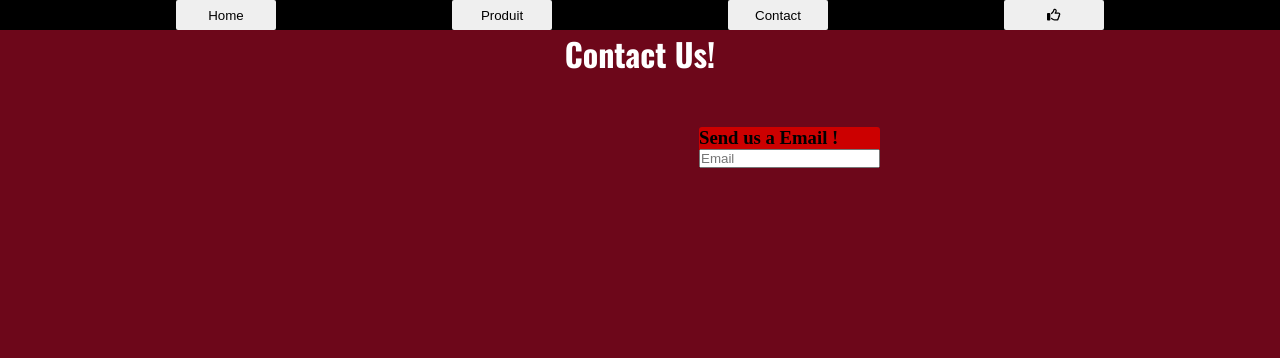
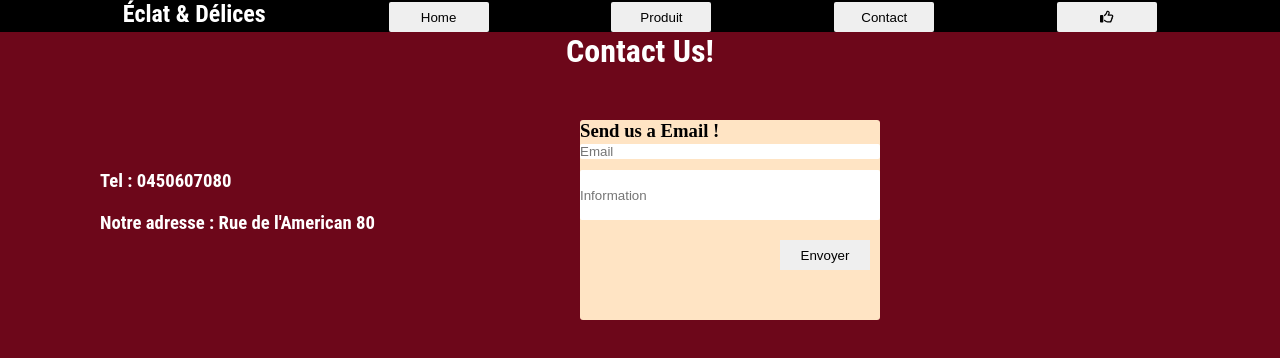
Before and after one commit to Jxstduncan/Projet_Final, a React (Vite) app: page /Contact in a window 1280 px wide. Shown: the top 358 px of the page. Built offline with nearby package versions, Linux system fonts and the light colour scheme; no server answers.

Commit message:
projet fini mais manque github pages

```diff
--- a/src/App.css
+++ b/src/App.css
@@ -43,7 +43,7 @@ body{
 }
 .white{
     color: white;
-    font-family: 'Oswald';
+    font-family:"Roboto Condensed",sans-serif ;
 }
 .dflex{
     display: flex;
@@ -54,8 +54,47 @@ body{
     float: right;
     margin-right: 400px;
     margin-top: 50px;
-    height: 40px;
+    height: 200px;
     flex-direction: column;
-    background-color: #CC0000;
     border-radius: 3px;
+    background-color: bisque;
 }
+.information{
+    margin-top: 10px;
+    height: 50px;
+    width: 300px;
+
+}
+.contacts{
+    border: none;
+    border-radius: 2px;
+}
+.mt{
+    margin-top: 20px;
+    margin-left: 200px;
+}
+.envoyer{
+    border: 0;
+    height: 30px;
+    width: 90px;
+}
+.red {
+
+    border-radius: 2px;
+}
+.email{
+    width: 300px;
+}
+.button{
+    margin-left: 100px;
+}
+.moreinfo{
+    margin-left: 100px;
+    margin-top: 100px;
+}
+.margintop{
+    margin-top: 20px;
+}
+.favori{
+    text-align: center;
+}
--- a/src/App.jsx
+++ b/src/App.jsx
@@ -10,6 +10,19 @@ import Product from './Pages/Products/Products'
 import NavBar from './Components/Navbar/NavBar'
 
 function App() {
+  const [favoris,setFavoris] = useState([])
+  const ajouterFavori=(articles)=>{
+    if(!favoris.find(fav=>fav.id===articles.id)){
+      setFavoris([...favoris,articles])
+      console.log(coucou);
+
+
+    }
+  }
+    const retirerFavori = (id) => {
+    setFavoris(favoris.filter(article => article.id !== id));
+  };
+
   const [data, setData] = useState([])
     useEffect(()=>{
       fetch('https://dummyjson.com/products')
@@ -26,12 +39,12 @@ function App() {
         <div>
           <NavBar/>
         <Routes>
-          <Route path='/' element={<Home data={data} />}/>
+          <Route path='/' element={<Home data={data}  ajouterFavori={ajouterFavori} />}/>
           <Route path='/Contact' element={<Contact/>}/>
-          <Route path='/Favori' element={<Favori/>}/>
+          <Route path='/Favori' element={<Favori data={data} favoris={favoris}  retirerFavori={retirerFavori} ajouterFavori={ajouterFavori} />}/>
           <Route path='/Error'  element={<Error/>}/>
           <Route path='/ProductDetail/:id' element={<ProductDetail data={data} />}/>
-          <Route path='/Produit' element={<Product/>} />
+          <Route path='/Produit' element={<Product data={data} />} />
           </Routes>
         </div>
       </div>
--- a/src/Components/Footer/Footer.jsx
+++ b/src/Components/Footer/Footer.jsx
@@ -1,6 +1,8 @@
 function Footer (){
     return(
-        <div></div>
+        <div>
+
+        </div>
     )
 }
 export default Footer
--- a/src/Components/Navbar/NavBar.css
+++ b/src/Components/Navbar/NavBar.css
@@ -6,6 +6,7 @@
     width: 100px;
     border: none;
     border-radius: 2px;
+    margin-top: 2px;
 }
 .display{
     display: flex;
--- a/src/Components/Navbar/NavBar.jsx
+++ b/src/Components/Navbar/NavBar.jsx
@@ -9,6 +9,7 @@ function NavBar() {
             <div>
                 <nav className="black">
                     <div className='display'>
+                        <h2 className='white'>Éclat & Délices</h2>
                         <Link to='/'>
                             <button className='btn'>Home</button>
                         </Link>
--- a/src/Pages/Contacts/Contacts.jsx
+++ b/src/Pages/Contacts/Contacts.jsx
@@ -1,13 +1,27 @@
-function Contact (){
-    return(
+function Contact() {
+    return (
         <div>
             <div className="dflex">
                 <h1 className="white">Contact Us!</h1>
             </div>
-                <div className="dfl red">
-                    <h3>Send us a Email !</h3>
-                    <input type="text" placeholder="Email"  className="email"/>
+            <div >
+                <div className="dfl">
+                    <h3 className="">Send us a Email !</h3>
+                    <div>
+                        <input type="text" placeholder="Email" className="email contacts" />
+                    </div>
+                    <div>
+                        <input type="text" placeholder="Information" className="information contacts" />
+                    </div>
+                    <div className="mt">
+                        <button className="envoyer">Envoyer</button>
+                    </div>
                 </div>
+            </div>
+            <div className="moreinfo">
+                <h3 className="white">Tel : 0450607080</h3>
+                <h3 className="white margintop">Notre adresse : Rue de l'American 80</h3>
+            </div>
         </div>
     )
 }
--- a/src/Pages/Favori/Favori.jsx
+++ b/src/Pages/Favori/Favori.jsx
@@ -1,8 +1,33 @@
-function Favori(){
-    return(
-        <div>
 
+function Favori({ favoris, retirerFavori}) {
+
+
+    return (
+        <div className="favori">
+            <h1 className="titre white">Éclat & Délices</h1>
+            <p className="Fav white">mes Favoris </p>
+
+
+            {favoris.length === 0 ? (
+                <p className="white">Votre liste de favoris est vide.</p>
+            ) : (
+
+                favoris.map(data => (
+                    <div key={data.id} className="card">
+                        {/* Affichage de l'image du produit */}
+                        <img src={data.images[0]}  alt={data.title} className="imgs"/>
+
+
+                        <h4 className="white">{data.title}</h4>
+                        <p className="white">{data.price} $</p>
+                        <button
+                            onClick={() => retirerFavori(data.id)} // Appelle la fonction avec l'id de l'article
+                            className="retirer-button">Retirer</button>
+                    </div>
+                ))
+            )}
         </div>
-    )
+    );
 }
-export default Favori
+
+export default Favori;
--- a/src/Pages/Home/Home.jsx
+++ b/src/Pages/Home/Home.jsx
@@ -1,3 +1,5 @@
+import { faThumbsUp } from "@fortawesome/free-regular-svg-icons"
+import { FontAwesomeIcon } from "@fortawesome/react-fontawesome"
 import { Link } from "react-router-dom"
 
 function Home(props){
@@ -11,6 +13,10 @@ function Home(props){
                         <Link to={`/ProductDetail/${item.id}`} className="textdeco">
                        {item?.rating >=4 &&  <button className="btns">Details</button>}
                         </Link>
+                        <Link to='/Favori'>
+                        {item?.rating >=4 &&  <button className="btns button" onClick={()=> props.ajouterFavori(item)}><FontAwesomeIcon icon={faThumbsUp}/></button>}
+                        </Link>
+
                     </div>
 
                 ))}
--- a/src/Pages/Products/Products.jsx
+++ b/src/Pages/Products/Products.jsx
@@ -1,7 +1,28 @@
-function Product(){
+import { faThumbsUp } from "@fortawesome/free-regular-svg-icons"
+import { FontAwesomeIcon } from "@fortawesome/react-fontawesome"
+import { Link } from "react-router-dom"
+
+function Product(props){
     return(
         <div>
+            <div className="df">
+                {props.data.map((item , index)=>(
+                    <div key={index}>
+                       {item?.rating >=0 && <img src={item?.images[0]} alt="" className="bgc"/> }
+                       {item?.rating >=0 && <h3 className="center">{item?.rating} ⭐</h3> }
 
+                        <Link to={`/ProductDetail/${item.id}`} className="textdeco">
+                       {item?.rating >=0 &&  <button className="btns">Details</button>}
+                        </Link>
+                        <Link>
+                        {item?.rating >=0 &&  <button className="btns button" onClick={()=> props.ajouterFavori(item)}><FontAwesomeIcon icon={faThumbsUp}/></button>}
+                        </Link>
+
+
+                    </div>
+
+                ))}
+            </div>
         </div>
     )
 }
--- a/src/index.css
+++ b/src/index.css
@@ -9,3 +9,10 @@ oswald-uniquifier {
   font-weight: weight;
   font-style: normal;
 }
+
+roboto-condensed-uniquifier {
+  font-family: "Roboto Condensed", sans-serif;
+  font-optical-sizing: auto;
+  font-weight: weight;
+  font-style: normal;
+}
```
